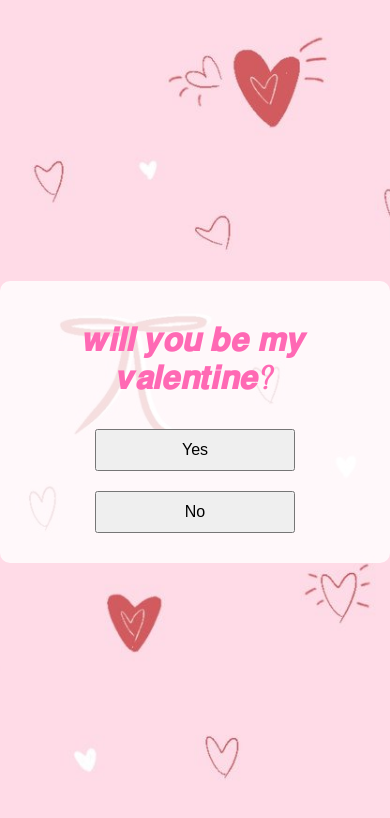
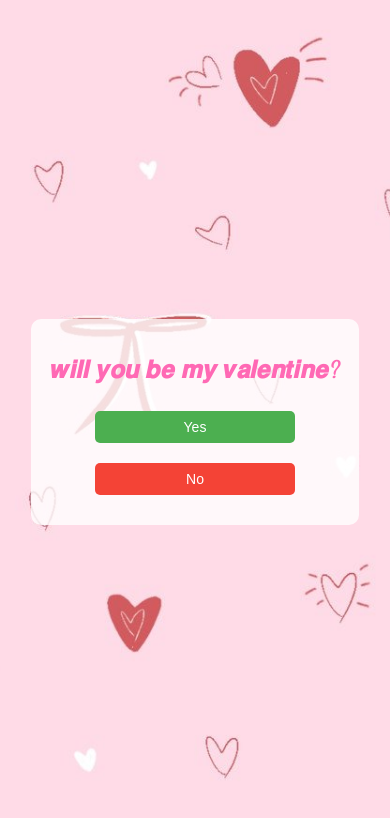
Before and after one commit to AGZ-master/valentine, a plain HTML site: page index.html in a window 390 px wide. Drawn offline with Linux system fonts and the light colour scheme.

Commit message:
Update styles.css

```diff
--- a/styles.css
+++ b/styles.css
@@ -32,6 +32,21 @@ button {
     cursor: pointer;
     width: 100%; /* Make buttons responsive */
     max-width: 200px; /* Limit button width */
+    position: relative; /* Ensure buttons are positioned relative */
+}
+
+#yesButton {
+    background-color: #4caf50; /* Green color for Yes button */
+    color: white;
+    border: none;
+    border-radius: 5px;
+}
+
+#noButton {
+    background-color: #f44336; /* Red color for No button */
+    color: white;
+    border: none;
+    border-radius: 5px;
 }
 
 #valentineVideo {
@@ -40,3 +55,15 @@ button {
     width: 100%; /* Ensure video takes full width */
     max-width: 100%; /* Limit max width */
 }
+
+/* Media Query for Smaller Screens */
+@media (max-width: 768px) {
+    h1 {
+        font-size: 1.5em; /* Reduce font size on smaller screens */
+    }
+
+    button {
+        font-size: 14px; /* Adjust button font size */
+        padding: 8px 16px; /* Adjust button padding */
+    }
+}
```
